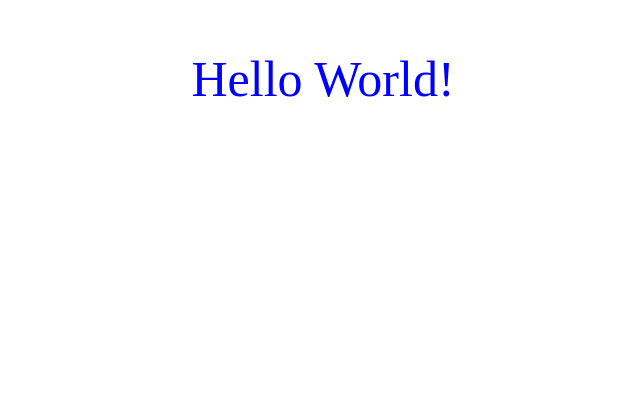
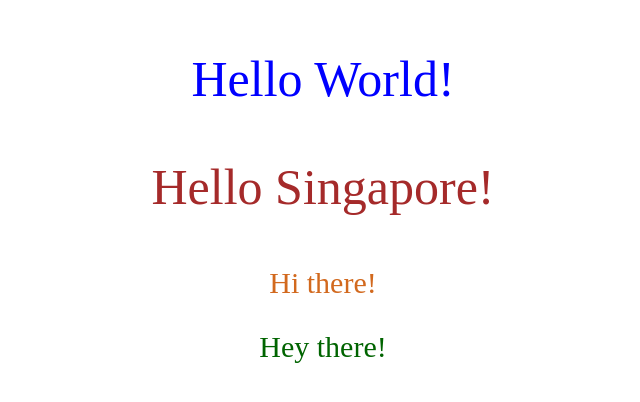
Before and after one commit to Thint-Myat/CSS-test, a plain HTML site: page index.html in a window 1280 px wide. Shown: the whole page, without its empty margins (317-957 px from the left). Drawn offline with Linux system fonts and the light colour scheme.

Commit message:
testing CSS (CSS selectors)

```diff
--- a/index.html
+++ b/index.html
@@ -16,6 +16,9 @@
     <!-- inline style sheet -->
     <!-- first priority -->
     <!-- <p style="color:blue;font-size:50px;text-align:center;">Hello World</p> -->
-    <p>Hello World!</p>
+    <p class="typeA">Hello World!</p>
+    <p class="typeB">Hello Singapore!</p>
+    <p id="tyA">Hi there!</p>
+    <p id="tyB">Hey there!</p>
 </body>
 </html>
--- a/style.css
+++ b/style.css
@@ -1,7 +1,25 @@
 /* external style sheet */
 /* third priority */
-p{
+.typeA {
     color:blue;
     font-size: 50px;
     text-align: center;
 }
+
+.typeB {
+    color:brown;
+    font-size: 50px;
+    text-align: center;
+}
+
+#tyA {
+    color:chocolate;
+    font-size: 30px;
+    text-align: center;
+}
+
+#tyB {
+    color:darkgreen;
+    font-size: 30px;
+    text-align: center;
+}
```
Also changed, not shown: css.txt.
